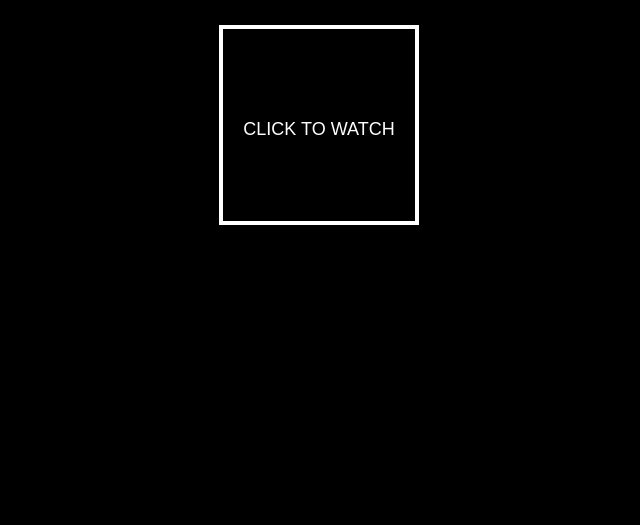
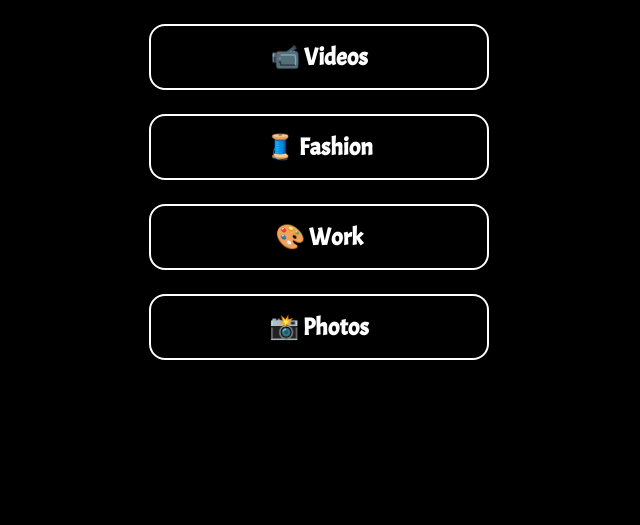
Before and after one commit to Exhibit001/exhibit001.video, a plain HTML site: page index.html in a window 1280 px wide. Shown: the part 275-800 px from the top of the page, without its empty margins (321-961 px from the left). Drawn offline with Linux system fonts and the light colour scheme.

Commit message:
Update index.html

```diff
--- a/index.html
+++ b/index.html
@@ -3,41 +3,104 @@
 <head>
   <meta charset="UTF-8" />
   <meta name="viewport" content="width=device-width, initial-scale=1.0" />
-  <title>Exhibit001 Video</title>
+  <title>Behind the Scenes | Exhibit001</title>
+  <link rel="canonical" href="https://exhibit001.it.com/" />
+
+  <!-- ✅ SEO Meta -->
+  <meta name="description" content="Explore behind the scenes of Exhibit001 — from graffiti videos to garment construction, studio work, and photo documentation." />
+  <meta name="keywords" content="Exhibit001, behind the scenes, streetwear videos, fashion work, handmade clothing, bts fashion, graffiti, NYC fashion" />
+  <meta name="author" content="Exhibit001" />
+
+  <!-- ✅ Open Graph -->
+  <meta property="og:title" content="Behind the Scenes | Exhibit001" />
+  <meta property="og:description" content="Uncover the process behind Exhibit001. Watch raw footage, view studio work, and follow the evolution of handmade pieces." />
+  <meta property="og:image" content="https://exhibit001.com/cover.jpg" />
+  <meta property="og:url" content="https://exhibit001.it.com" />
+  <meta property="og:type" content="website" />
+
+  <!-- ✅ Schema Markup -->
+  <script type="application/ld+json">
+  {
+    "@context": "https://schema.org",
+    "@type": "WebSite",
+    "name": "Exhibit001",
+    "url": "https://exhibit001.it.com",
+    "description": "A central archive of behind-the-scenes media from Exhibit001 — including graffiti videos, fashion process, and studio documentation.",
+    "publisher": {
+      "@type": "Organization",
+      "name": "Exhibit001"
+    },
+    "sameAs": [
+      "https://exhibit001.video",
+      "https://exhibit001.fashion",
+      "https://exhibit001.work",
+      "https://exhibit001.photos"
+    ]
+  }
+  </script>
+
+  <!-- Font -->
+  <link href="https://fonts.googleapis.com/css2?family=Acme&display=swap" rel="stylesheet">
+
   <style>
-    /* Full-page black background */
-    body {
+    html, body {
       margin: 0;
-      background-color: black;
+      padding: 0;
+      height: 100%;
+      width: 100%;
+      background: black;
+      font-family: 'Acme', sans-serif;
+      color: white;
       display: flex;
+      flex-direction: column;
+      align-items: center;
       justify-content: center;
-      align-items: center;
-      height: 100vh;
-      font-family: Arial, sans-serif;
+      text-align: center;
     }
-    /* Styled button */
-    .watch-button {
-      display: inline-block;
-      padding: 20px 20px; /* Adjust these values for a perfect square */
-      border: 4px solid white;
+
+    h1 {
+      font-size: 32px;
+      margin-bottom: 40px;
+    }
+
+    .bts-buttons {
+      display: flex;
+      flex-direction: column;
+      gap: 24px;
+      width: 100%;
+      max-width: 340px;
+    }
+
+    .bts-buttons a {
+      background: transparent;
       color: white;
-      font-size: 18px;
+      border: 2px solid white;
+      padding: 16px 24px;
+      font-size: 20px;
+      border-radius: 16px;
       text-decoration: none;
-      text-transform: uppercase;
-      box-sizing: border-box;
-      width: 200px;
-      height: 200px;
-      line-height: 160px; /* Adjust so the text is centered vertically */
-      text-align: center;
-      transition: background-color 0.3s;
-      cursor: pointer;
+      font-weight: bold;
+      transition: all 0.3s ease;
     }
-    .watch-button:hover {
-      background-color: rgba(255, 255, 255, 0.1);
+
+    .bts-buttons a:hover {
+      background: rgba(255, 255, 255, 0.1);
+      transform: scale(1.03);
+    }
+
+    @media (min-width: 600px) {
+      h1 { font-size: 48px; }
+      .bts-buttons a { font-size: 24px; }
     }
   </style>
 </head>
 <body>
-  <a href="#" class="watch-button">CLICK TO WATCH</a>
+  <h1>Behind the Scenes</h1>
+  <div class="bts-buttons">
+    <a href="https://exhibit001.video" target="_blank" rel="noopener">📹 Videos</a>
+    <a href="https://exhibit001.fashion" target="_blank" rel="noopener">🧵 Fashion</a>
+    <a href="https://exhibit001.work" target="_blank" rel="noopener">🎨 Work</a>
+    <a href="https://exhibit001.photos" target="_blank" rel="noopener">📸 Photos</a>
+  </div>
 </body>
 </html>
```
